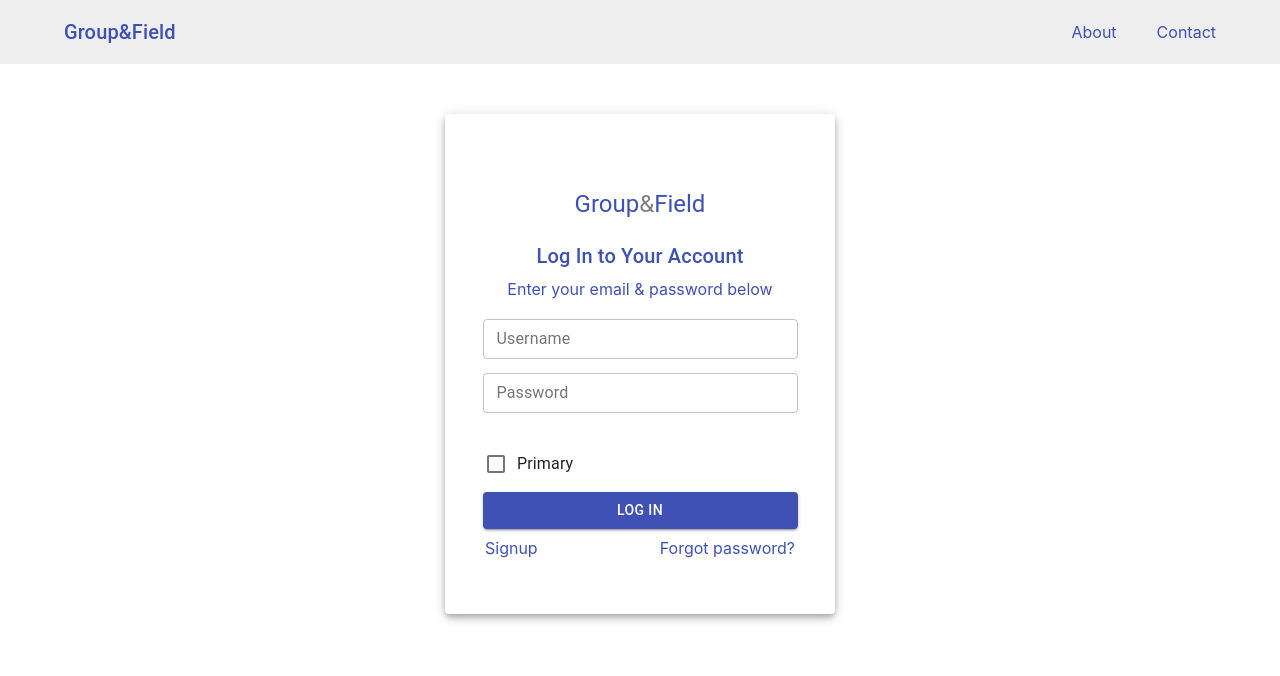
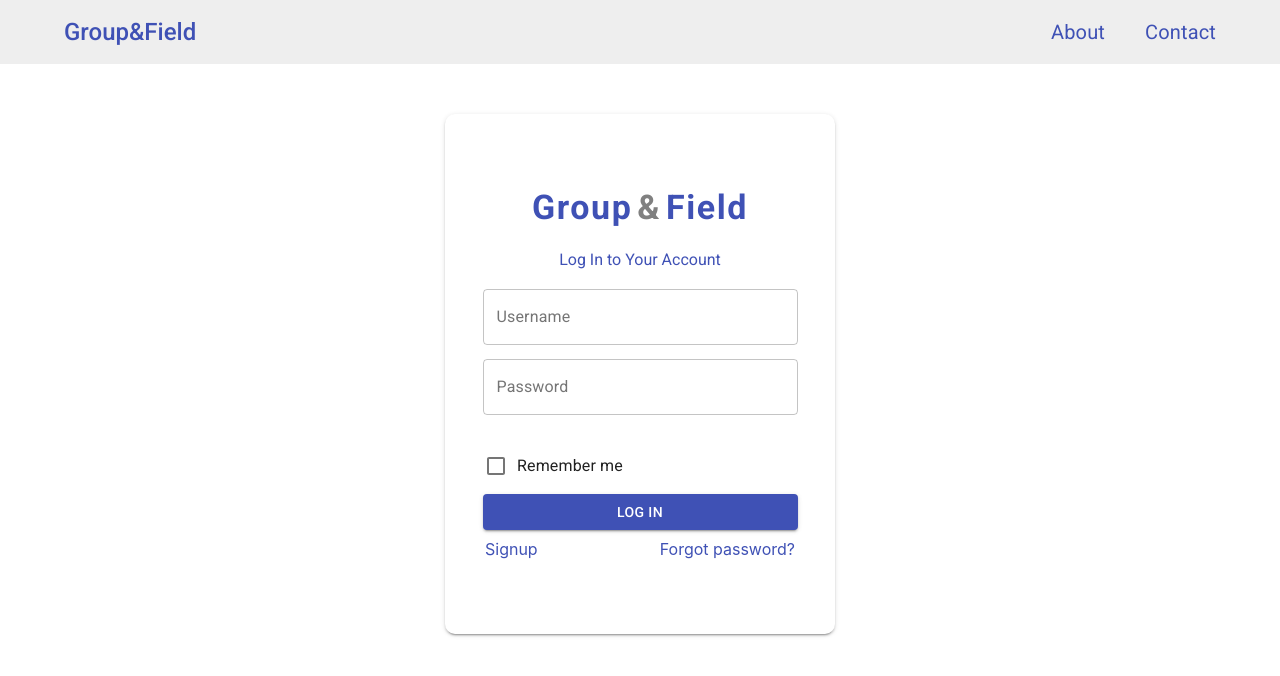
Before and after one commit to omgodham/group-field-frontend, a React (Create React App) app: page /signin in a window 1280 px wide. Shown: the top 676 px of the page. Built offline with nearby package versions, Linux system fonts and the light colour scheme.

Commit message:
updated signup and signin page

```diff
--- a/public/index.html
+++ b/public/index.html
@@ -24,6 +24,9 @@
       work correctly both with client-side routing and a non-root public URL.
       Learn how to configure a non-root public URL by running `npm run build`.
     -->
+    <!-- Font -->
+    <link href="https://fonts.googleapis.com/css2?family=Roboto:wght@300;400;500;700&display=swap" rel="stylesheet">
+
     <title>React App</title>
   </head>
   <body>
--- a/src/components/Topbar.js
+++ b/src/components/Topbar.js
@@ -17,10 +17,14 @@ const useStyles = makeStyles(theme => ({
     },
     title: {
       flexGrow: 1,
+      fontFamily: 'Roboto, sans-serif',
+      fontWeight: '500',
       marginLeft: theme.spacing(5),
     },
     topbarChild: {
-      marginRight: theme.spacing(5)
+      marginRight: theme.spacing(5),
+      fontFamily: 'Roboto, sans-serfi',
+      fontWeight: '400'
     }
 }));
 
@@ -32,13 +36,13 @@ export default function Topbar() {
     return (
         <div className={classes.root}>
             <Toolbar className={classes.Toolbar}>
-                <Typography variant="h6" color='primary' className={classes.title}>
+                <Typography variant="h5" color='primary' className={classes.title}>
                     Group&Field
                 </Typography>
-                <Typography variant="p" color='primary' className={classes.topbarChild}>
+                <Typography variant="h6" color='primary' className={classes.topbarChild}>
                     About
                 </Typography>
-                <Typography variant="p" color='primary' className={classes.topbarChild}>Contact</Typography>
+                <Typography variant="h6" color='primary' className={classes.topbarChild}>Contact</Typography>
             </Toolbar>
         </div>
     )
--- a/src/components/signin/Form.js
+++ b/src/components/signin/Form.js
@@ -10,9 +10,9 @@ import axios from '../../axios';
 
 const useStyles = makeStyles(theme =>({
     root: {
-        height: '50vh',
+        height: '60vh',
         width: 350,
-        padding: ('50px 20px'),
+        padding: ('10px 20px 30px'),
         margin: '50px auto'
     },
     grid: {
@@ -23,8 +23,14 @@ const useStyles = makeStyles(theme =>({
         width: '90%'
     },
     typoGraphy: {
-        color: 'primary',
-        marginBottom: '7px'
+        fontFamily: ('Roboto ,sans-serif'),
+        marginBottom: '7px',
+        // fontWeight: 300,
+        // fontSize: '10px'
+    },
+    headingTitle: {
+        fontWeight: 700,
+        letterSpacing: '0.1rem'
     },
     linkCont: {
         display: 'flex',
@@ -54,18 +60,55 @@ export default function Form() {
 
     return (
         <Grid height='100vh'>
-            <Paper elevation='5' justify='center' style={{display: 'flex'}} className={classes.root}>
+            <Paper elevation='2' justify='center' style={{display: 'flex',borderRadius:'10px'}} className={classes.root}>
                 <Grid align='center'  className={classes.grid}>
                 <form  onSubmit={handleSubmit}>
-                    <Typography color='primary'  variant='h5' className={classes.typoGraphy} style={{margin: '20px'}}>Group<span style={{color: 'gray'}}>&</span>Field</Typography>
+                    <Typography
+                        fontStyle='Roboto, sans-serif'
+                        fontWeight='700'
+                        color='primary'
+                        variant='h4'
+                        className={`${classes.typoGraphy} ${classes.headingTitle}`}
+                        style={{margin: '20px'}}>
+                        Group<span style={{color: 'gray', margin: '.3rem'}}>&</span>Field
+                    </Typography>
 
-                    <Typography color='primary' variant='h6' className={classes.typoGraphy}>Log In to Your Account</Typography>
+                    <Typography
+                        color='primary'
+                        variant='p'
 
-                    <Typography color='primary' variant='p' className={classes.typoGraphy} style={{marginBottom: '20px'}}>Enter your email & password below</Typography>
+                        fontStyle='Roboto, sans-serif'
+                        fontWeight='300'
+                        className={classes.typoGraphy}>Log In to Your Account
+                    </Typography>
 
-                    <TextField id="outlined-basic" label="Username" ref={userRef} variant="outlined" size='small'  className={classes.tab} style={{marginTop: '20px'}}/>
+                    {/* <Typography
+                        color='primary'
+                        variant='p'
+                        className={classes.typoGraphy}
+                        style={{marginBottom: '20px'}}>Enter your email & password below
+                    </Typography> */}
 
-                    <TextField id="outlined-basic" label="Password" ref={passRef} variant="outlined" size='small' type='password' className={classes.tab} style={{marginBottom: '30px'}}/>
+                    <TextField
+                        id="outlined-basic"
+                        label="Username"
+                        ref={userRef}
+                        variant="outlined"
+                        size='medium'
+                        className={classes.tab}
+                        style={{marginTop: '20px',borderRadius: '10px'}}
+                    />
+
+                    <TextField
+                        id="outlined-basic"
+                        label="Password"
+                        ref={passRef}
+                        variant="outlined"
+                        size='medium'
+                        type='password'
+                        className={classes.tab}
+                        style={{marginBottom: '30px',borderRadius: '10px'}}
+                    />
 
                     <FormControlLabel
                         control={
@@ -76,10 +119,15 @@ export default function Form() {
                             color="primary"
                         />
                         }
-                        label="Primary"
+                        label="Remember me"
                         style={{display: 'flex',marginLeft: '10px'}}
                     />
-                    <Button variant="contained" color="primary" type='submit' className={classes.tab}>Log in</Button>
+                    <Button
+                        variant="contained"
+                        color="primary"
+                        type='submit'
+                        className={classes.tab}>Log in
+                    </Button>
 
                     <div className={classes.linkCont}>
                         <Typography variant='p' style={{}}><Link href="#">Signup</Link></Typography>
--- a/src/components/signup/Form.js
+++ b/src/components/signup/Form.js
@@ -12,7 +12,7 @@ const useStyles = makeStyles(theme =>({
     root: {
         height: '60vh',
         width: 350,
-        padding: ('50px 20px'),
+        padding: ('20px 20px 30px'),
         margin: '50px auto'
     },
     grid: {
@@ -23,8 +23,13 @@ const useStyles = makeStyles(theme =>({
         width: '90%'
     },
     typoGraphy: {
+        fontFamily: 'Roboto, sans-serif',
         color: 'primary',
         marginBottom: '7px'
+    },
+    headingTitle: {
+        fontWeight: 700,
+        letterSpacing: '0.1rem'
     },
     linkCont: {
         display: 'flex',
@@ -56,22 +61,70 @@ export default function Form() {
 
     return (
         <Grid height='100vh'>
-            <Paper elevation='5' justify='center' style={{display: 'flex'}} className={classes.root}>
+            <Paper elevation='2' justify='center' style={{display: 'flex',borderRadius:'10px'}} className={classes.root}>
                 <Grid align='center'  className={classes.grid}>
                 <form  onSubmit={handleSubmit}>
-                    <Typography color='primary'  variant='h5' className={classes.typoGraphy} style={{margin: '20px'}}>Group<span style={{color: 'gray'}}>&</span>Field</Typography>
+                    <Typography
+                        color='primary'
+                        variant='h4'
+                        className={`${classes.typoGraphy} ${classes.headingTitle}`}
+                        style={{margin: '20px'}}>
+                        Group<span style={{color: 'gray'}}>&</span>Field
+                    </Typography>
 
-                    <Typography color='primary' variant='h6' className={classes.typoGraphy}>Create Your Account</Typography>
+                    <Typography
+                        color='primary'
+                        variant='p'
+                        className={classes.typoGraphy}>Create Your Account
+                    </Typography>
 
-                    <Typography color='primary' variant='p' className={classes.typoGraphy} style={{marginBottom: '20px'}}>Enter your username, email & password below</Typography>
+                    {/* <Typography
+                        color='primary'
+                        variant='p'
+                        className={classes.typoGraphy}
+                        style={{marginBottom: '20px'}}>
+                        Enter your username, email & password below
+                    </Typography> */}
 
-                    <TextField id="outlined-basic" label="Username" ref={userRef} variant="outlined" size='small'  className={classes.tab} style={{marginTop: '30px'}}/>
+                    <TextField
+                        id="outlined-basic"
+                        label="Username"
+                        ref={userRef}
+                        variant="outlined"
+                        size='medium'
+                        className={classes.tab}
+                        style={{marginTop: '30px'}}
+                    />
 
-                    <TextField id="outlined-basic" label="Email" type='email' ref={emailRef} variant="outlined" size='small'  className={classes.tab}/>
+                    <TextField
+                        id="outlined-basic"
+                        label="Email"
+                        type='email'
+                        ref={emailRef}
+                        variant="outlined"
+                        size='medium'
+                        className={classes.tab}
+                    />
 
-                    <TextField id="outlined-basic" label="Password" type='password' ref={passRef} variant="outlined" size='small' type='password' className={classes.tab} style={{marginBottom: '30px'}}/>
+                    <TextField
+                        id="outlined-basic"
+                        label="Password"
+                        type='password'
+                        ref={passRef}
+                        variant="outlined"
+                        size='medium'
+                        type='password'
+                        className={classes.tab}
+                        style={{marginBottom: '30px'}}
+                    />
 
-                    <Button variant="contained" color="primary" type='submit' className={classes.tab}>Log in</Button>
+                    <Button
+                        variant="contained"
+                        color="primary"
+                        type='submit'
+                        className={classes.tab}>
+                        Sign UP
+                    </Button>
 
                     <div className={classes.linkCont}>
                         <Typography variant='p' style={{}}><Link href="#">Already Have Account?</Link></Typography>
```
